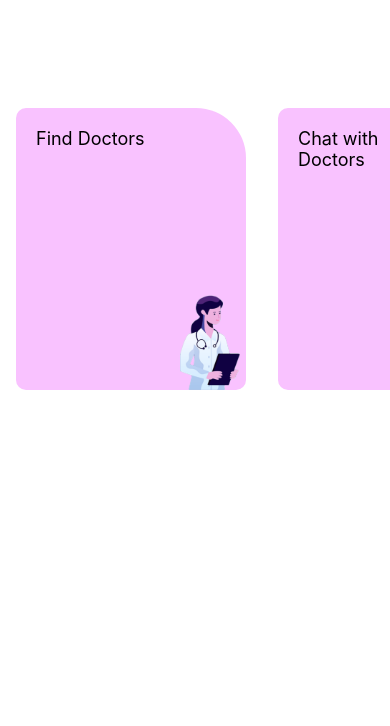
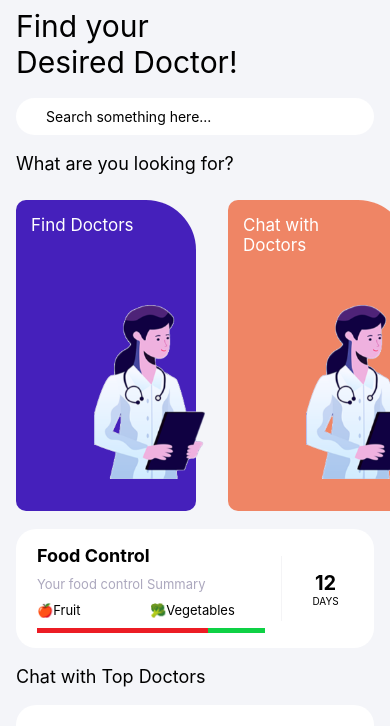
Before and after one commit to Jellaw/React-Native-Test, a React Native app: screen / in a window 390 px wide. Shown: the top 726 px of the page. Built offline with nearby package versions, Linux system fonts and the light colour scheme.

Commit message:
20/07/2021

```diff
--- a/App.js
+++ b/App.js
@@ -1,18 +1,24 @@
 import React, { useState } from "react";
-import { FlatList, SafeAreaView, StatusBar, StyleSheet, Text, TouchableOpacity, Image, View, Slider } from "react-native";
+import { FlatList, SafeAreaView, StatusBar, StyleSheet, Text, TouchableOpacity, Image, View, TextInput } from "react-native";
 export const iconSplash = require("./Image/splash.png");
 const DATA = [
   {
     id: "bd7acbea-c1b1-46c2-aed5-3ad53abb28ba",
     title: "Find Doctors",
+    color: "#4520bb",
+    colorClicked:'#3dddd0'
   },
   {
     id: "3ac68afc-c605-48d3-a4f8-fbd91aa97f63",
     title: "Chat with Doctors",
+    color:"#ef8565",
+    colorClicked:'#ea20d2'
   },
   {
     id: "58694a0f-3da1-471f-bd96-145571e29d72",
     title: "Medicines and Products",
+    color:"#67c8d7",
+    colorClicked:'#584cde'
   },
 ];
 
@@ -20,7 +26,7 @@ const Item = ({ item, onPress, backgroundColor, textColor }) => (
     <TouchableOpacity onPress={onPress} style={[styles.item, backgroundColor]}>
     <Text style={[styles.title, textColor]}>{item.title}</Text>
     <View style={styles.customImageView}>
-    <Image style={{width:'65%',height:100, marginRight: -20,}}
+    <Image style={{width:'65%',height:'80%',}}
           source={iconSplash}
           resizeMode='contain' />
     </View>
@@ -33,8 +39,8 @@ const App = () => {
   const [selectedId, setSelectedId] = useState(null);
 
   const renderItem = ({ item }) => {
-    const backgroundColor = item.id === selectedId ? "#6e3b6e" : "#f9c2ff";
-    const color = item.id === selectedId ? 'white' : 'black';
+    const backgroundColor = item.id === selectedId ? item.colorClicked : item.color;
+    const color = item.id === selectedId ? 'black' : 'white';
 
     return (
       <Item
@@ -48,27 +54,115 @@ const App = () => {
 
   return (
     <SafeAreaView style={styles.container}>
+      <Text style={styles.titleScreen}>Find your Desired Doctor!</Text>
+      <View
+        style={{
+          backgroundColor: '#fff',
+          padding: 10,
+          marginVertical:8,
+          marginHorizontal:16,
+          marginVertical: 10,
+          borderRadius: 20
+        }}
+      >
+        <TextInput
+          autoCapitalize="none"
+          autoCorrect={false}
+          clearButtonMode="always"
+          placeholder="Search something here..."
+          style={{ backgroundColor: '#fff', paddingHorizontal: 20 }}
+        />
+      </View>
+      <Text style={{fontSize: 18,
+                    marginVertical:8,
+                    marginHorizontal:16,
+                    alignItems: 'center',
+                    justifyContent: 'center',}}>
+          What are you looking for?</Text>
       <FlatList
         data={DATA}
         horizontal
         renderItem={renderItem}
         keyExtractor={(item) => item.id}
         extraData={selectedId}
+        style={{marginTop:10,flex:3,}}
+        showsVerticalScrollIndicator={false}
+        showsHorizontalScrollIndicator={false}
       />
+      <View style={{
+         backgroundColor: '#fff',
+         padding: 5,
+         marginVertical:8,
+         marginHorizontal:16,
+         marginVertical: 10,
+         borderRadius: 20,
+         flex:1,
+         alignItems:'center',justifyContent:'center',
+         flexDirection:'row'
+      }}>
+        <View style={{flexDirection:'column',
+        flex:3,paddingTop:10,paddingBottom:10}}>
+          <Text style = {styles.titleItem}>
+                      Food Control
+          </Text>
+          <Text style = {styles.textFoodControlDes}>
+                      Your food control Summary
+          </Text>
+          <Text style = {styles.textFoodControlType}>
+                      🍎Fruit                   🥦Vegetables
+          </Text>
+          <View style={{
+            flexDirection:'row', borderRadius:10,height:5,marginTop:10,
+            marginHorizontal:16,
+          }}>
+            <View style={{flex: 3, backgroundColor:'#ec1c24'}}></View>
+            <View style={{flex: 1, backgroundColor:'#0ed145'}}></View>
+          </View>
+        </View>
+        <View style={{flex:0.01,height:'60%', backgroundColor:'#f4f4f6'}}>
+        </View>
+        <View style={{flex:1, flexDirection:'column',alignItems:'center',justifyContent:'center', }}>
+          <Text style={styles.textFoodControlDay}>12</Text>
+          <Text style={styles.textFoodControlDay2}>DAYS</Text>
+        </View>
+      </View>
+
+      <Text style={{fontSize: 18,
+                    marginVertical:8,
+                    marginHorizontal:16,
+                    alignItems: 'center',
+                    justifyContent: 'center',}}>
+          Chat with Top Doctors</Text>
+
+      <View style={{
+         backgroundColor: '#fff',
+         padding: 10,
+         marginVertical:8,
+         marginHorizontal:16,
+         marginVertical: 10,
+         flex:1,
+         borderRadius: 20,
+         flexDirection:'row'
+      }}>
+
+      </View>
+
     </SafeAreaView>
   );
 };
 
 const styles = StyleSheet.create({
   container: {
-    flex: 0.4,
-    marginTop: 100,
+    flex: 1,
+    marginTop: StatusBar.currentHeight || 0,
+    backgroundColor:'#f4f5f9',
+    flexDirection:'column',
+    justifyContent:'flex-start'
   },
   item: {
-    width:230,
-    paddingLeft: 20,
-    paddingTop:20,
-    paddingRight:20,
+    width:180,
+    paddingLeft: 15,
+    paddingTop:15,
     marginVertical: 8,
     marginHorizontal: 16,
     borderTopRightRadius:50,
@@ -77,20 +171,52 @@ const styles = StyleSheet.create({
     borderBottomRightRadius:10,
   },
   title: {
-    fontSize: 18,
+    fontSize: 17,
     width:'65%',
     alignItems: 'center',
     shadowColor: '#111',
+    color:'#fff',
     justifyContent: 'center',
   },
   titleScreen: {
-    fontSize: 32,
-    flex:1,
-    color:'#fff',
+    fontSize: 30,
+    width:'60%',
+    marginVertical:8,
+    marginHorizontal:16,
     alignItems: 'center',
-    fontWeight: 'bold',
-    position: 'absolute',
-    marginTop: StatusBar.currentHeight || 0,
+    justifyContent: 'center',
+  },
+  titleItem: {
+    fontSize: 18,
+    width:'60%',
+    marginHorizontal:16,
+    fontWeight:'bold',
+    alignItems: 'center',
+    justifyContent: 'center',
+  },
+  textFoodControlDay: {
+    fontSize: 20,
+    fontWeight:'bold',
+    alignItems: 'center',
+    justifyContent: 'center',
+  },
+  textFoodControlDay2: {
+    fontSize: 10,
+    alignItems: 'center',
+    justifyContent: 'center',
+  },
+  textFoodControlDes: {
+    fontSize: 13,
+    marginHorizontal:16,
+    marginVertical:10,
+    alignItems: 'center',
+    justifyContent: 'center',
+    color: '#aca8be'
+  },
+  textFoodControlType: {
+    fontSize: 13,
+    marginHorizontal:16,
+    alignItems: 'center',
     justifyContent: 'center',
   },
   customImageView: {
@@ -100,7 +226,9 @@ const styles = StyleSheet.create({
     alignItems:'flex-end',
     position:'absolute',
     bottom:0,
-  },
+    right:0,
+    marginRight:-15,
+    },
 });
 
 export default App;
--- a/package.json
+++ b/package.json
@@ -14,6 +14,7 @@
     "react": "16.13.1",
     "react-dom": "16.13.1",
     "react-native": "https://github.com/expo/react-native/archive/sdk-42.0.0.tar.gz",
+    "react-native-elements": "^3.4.2",
     "react-native-gesture-handler": "~1.10.2",
     "react-native-reanimated": "~2.2.0",
     "react-native-safe-area-context": "^3.2.0",
```
Also changed, not shown: 1 other file (tests, documents, lock files or other folders).
